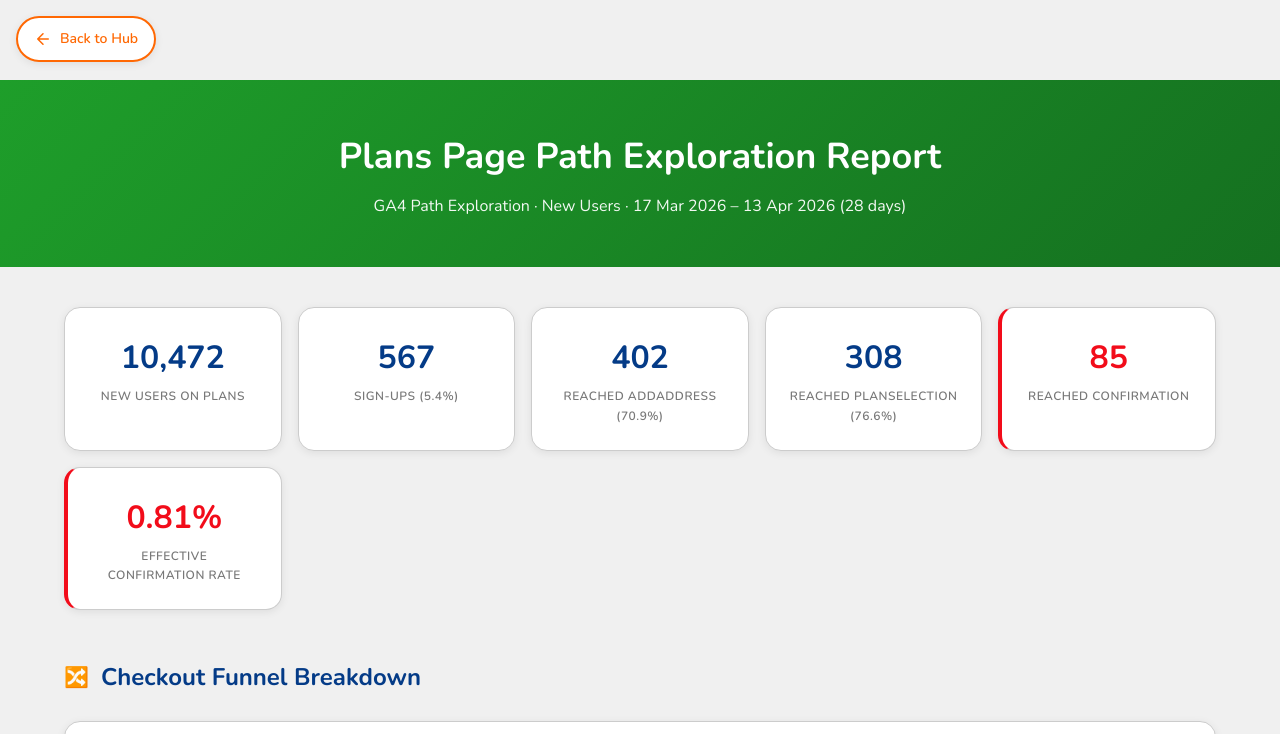
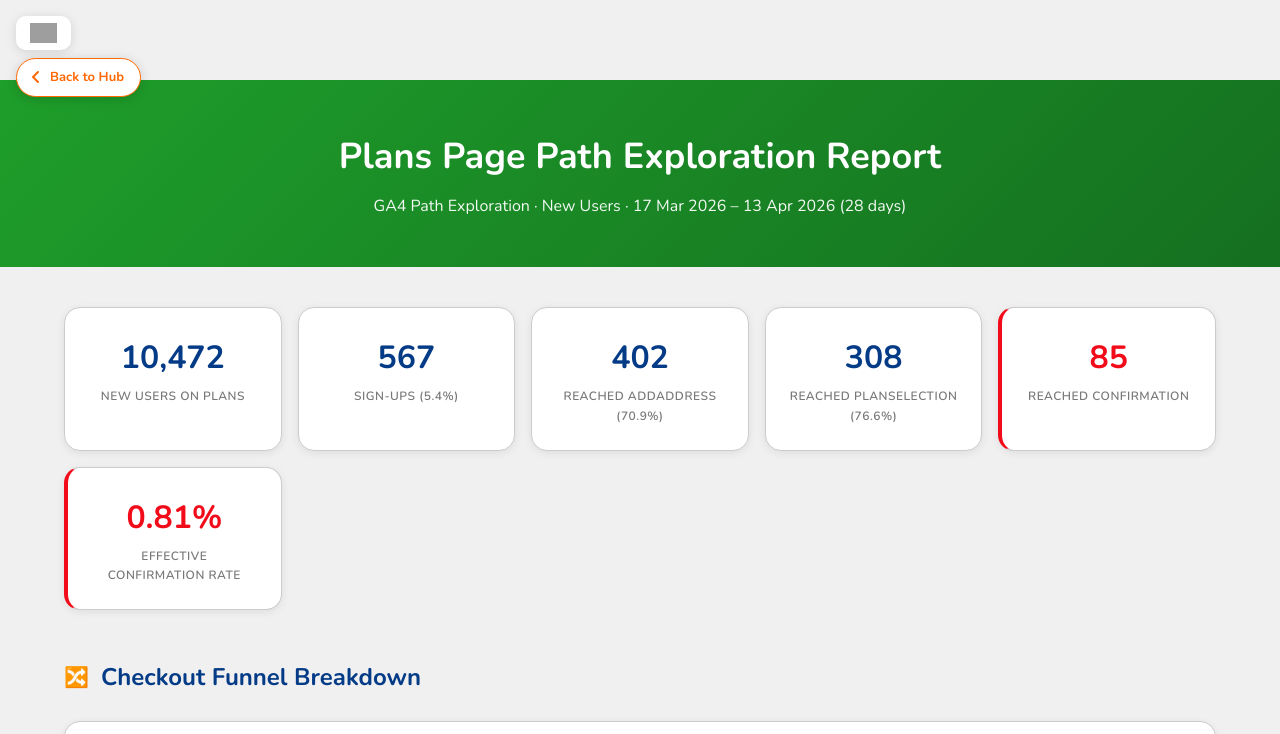
Before and after one commit to masechaba-sys/ucook-customer-journey, a plain HTML site: page Plans_Page_Path_Exploration.html in a window 1280 px wide. Shown: the top 734 px of the page. Drawn offline with nearby package versions, Linux system fonts and the light colour scheme; grey boxes are pictures that could not be loaded.

Commit message:
Add UCOOK logo to hub nav; reposition back buttons below logo on all report pages

```diff
--- a/Plans_Page_Path_Exploration.html
+++ b/Plans_Page_Path_Exploration.html
@@ -43,38 +43,45 @@
             padding-top: 80px;
         }
 
-        /* Fixed Back to Hub Button */
-        .back-button {
+        /* Back Navigation Widget */
+        .uc-nav-widget {
             position: fixed;
             top: 16px;
             left: 16px;
-            z-index: 999;
+            z-index: 1000;
             display: flex;
+            flex-direction: column;
+            align-items: flex-start;
+            gap: 8px;
+        }
+        .uc-logo-chip {
+            background: var(--white);
+            border-radius: 10px;
+            padding: 7px 14px;
+            box-shadow: 0 2px 12px rgba(0,0,0,0.12);
+        }
+        .uc-logo-chip img {
+            height: 20px;
+            display: block;
+        }
+        .back-button {
+            display: inline-flex;
             align-items: center;
-            gap: 8px;
-            padding: 10px 16px;
-            background-color: var(--white);
-            border: 2px solid var(--uc-orange);
+            gap: 7px;
+            background: var(--white);
             color: var(--uc-orange);
-            border-radius: 24px;
+            font-family: 'Nunito', sans-serif;
+            font-size: 13px;
+            font-weight: 700;
+            padding: 8px 16px 8px 12px;
+            border-radius: 50px;
             text-decoration: none;
-            font-weight: 600;
-            font-size: 14px;
-            transition: all 0.3s ease;
-            box-shadow: 0 2px 8px rgba(0, 0, 0, 0.08);
+            box-shadow: 0 2px 12px rgba(0,0,0,0.15);
+            border: 1.5px solid var(--uc-orange);
+            transition: background 0.15s, color 0.15s;
         }
-
-        .back-button:hover {
-            background-color: var(--uc-orange);
-            color: var(--white);
-        }
-
-        .back-button svg {
-            width: 18px;
-            height: 18px;
-            stroke: currentColor;
-            stroke-width: 2;
-        }
+        .back-button:hover { background: var(--uc-orange); color: var(--white); }
+        .back-button svg { width: 14px; height: 14px; flex-shrink: 0; stroke: currentColor; stroke-width: 2; }
 
         /* Header */
         .header {
@@ -551,13 +558,16 @@
     </style>
 </head>
 <body>
-    <!-- Back to Hub Button -->
-    <a href="index.html" class="back-button">
-        <svg viewBox="0 0 24 24" fill="none">
-            <path d="M19 12H5M5 12l7-7M5 12l7 7" stroke="currentColor" stroke-linecap="round" stroke-linejoin="round"/>
-        </svg>
+    <!-- Back Navigation Widget -->
+    <div class="uc-nav-widget">
+      <div class="uc-logo-chip">
+        <img src="https://www.ucook.co.za/logos/large.svg" alt="UCOOK" />
+      </div>
+      <a href="index.html" class="back-button">
+        <svg viewBox="0 0 14 14" fill="none"><path d="M9 2L4 7L9 12" stroke="currentColor" stroke-width="2" stroke-linecap="round" stroke-linejoin="round"/></svg>
         Back to Hub
-    </a>
+      </a>
+    </div>
 
     <!-- Header -->
     <div class="header">
```
Also changed, not shown: Acquisition_Funnel_Analysis_Report.html (+1 -1 lines), CS_Queries_Mining_Report.html (+39 -27 lines), NPS_Analysis_Report.html (+1 -1 lines), Pause Reasons Analysis.html (+1 -1 lines), Web_Conversation_Mining_Report.html (+40 -27 lines), index.html (+9 -7 lines).
